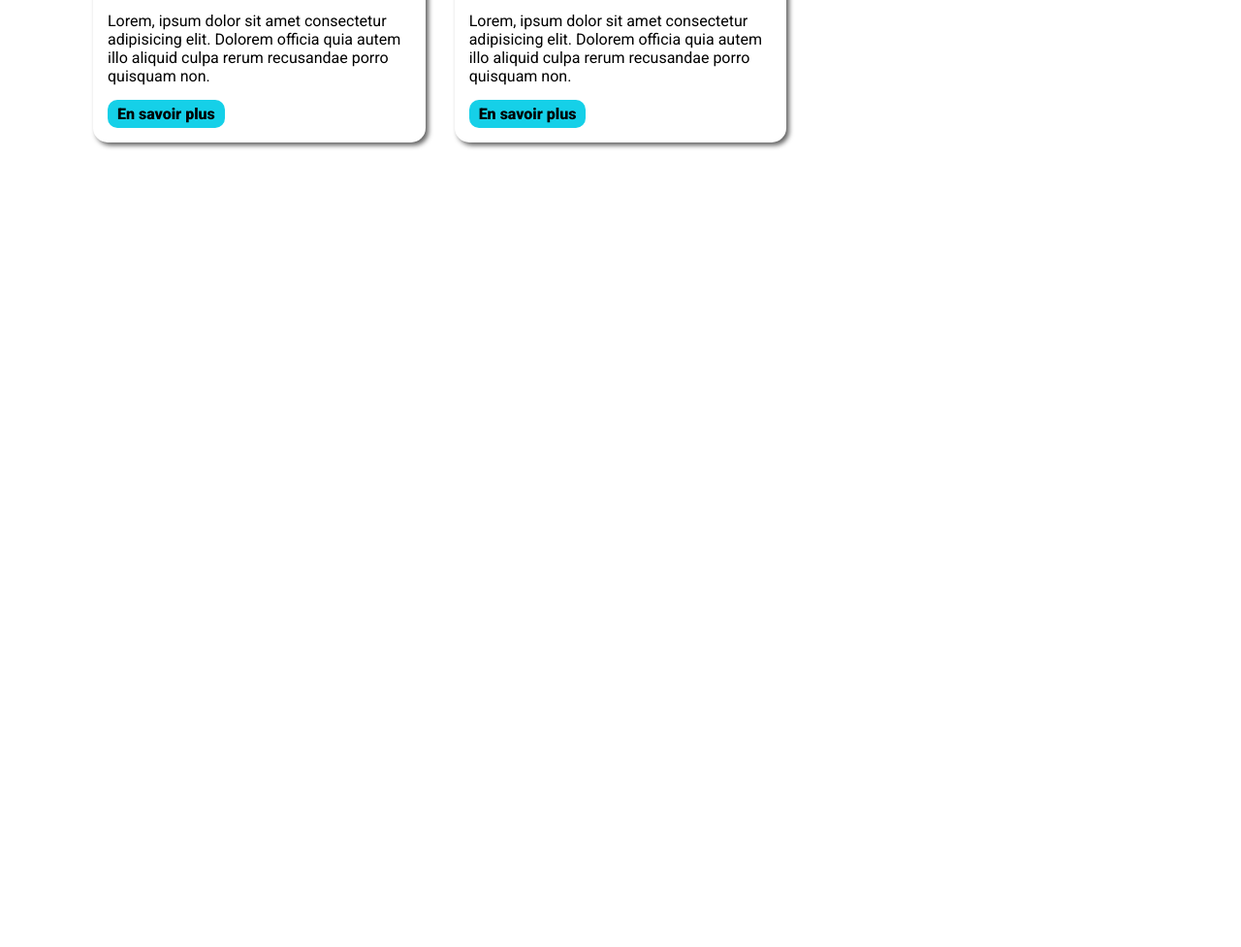
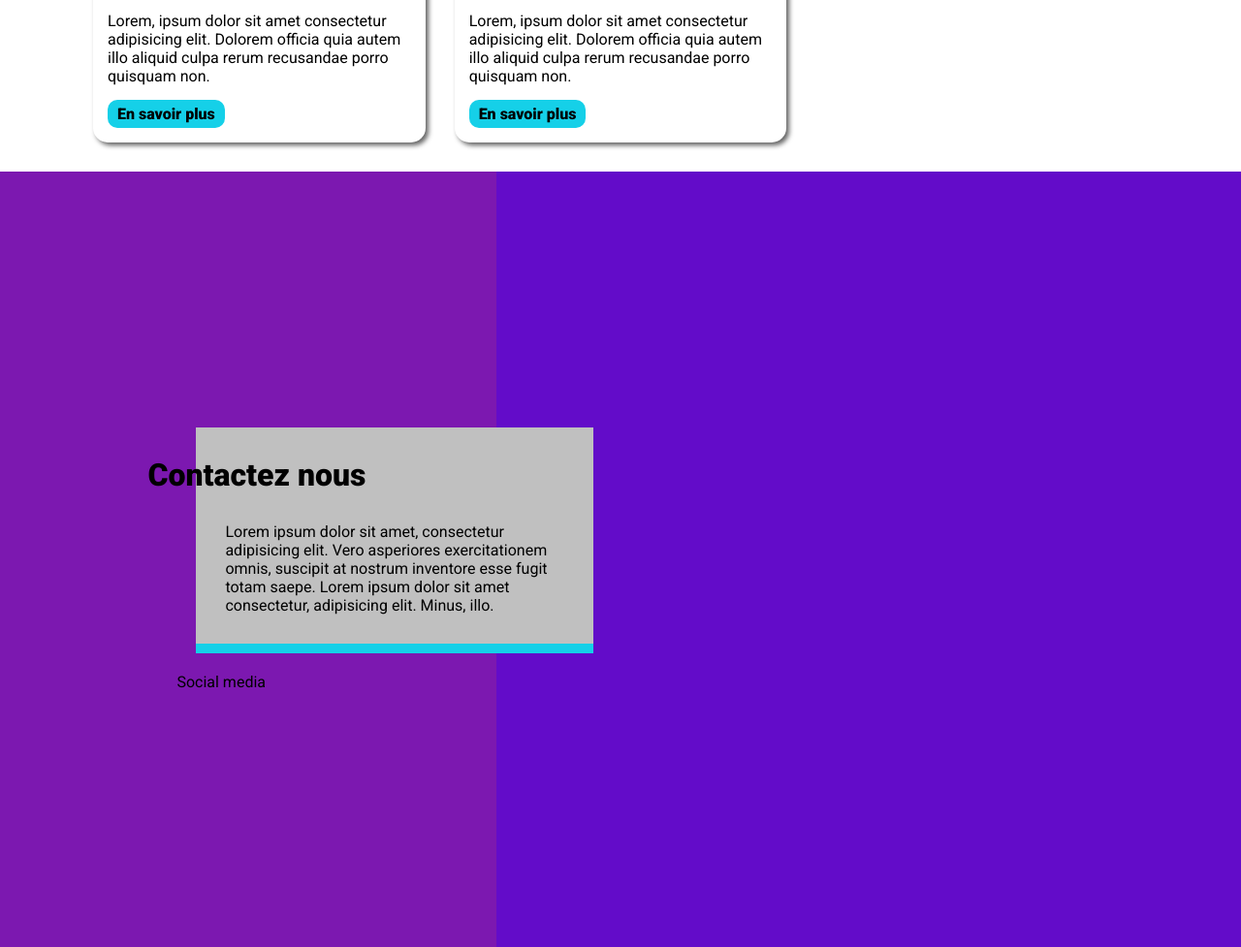
Before and after one commit to webepse/web1---webschool, a plain HTML site: page index.html in a window 1280 px wide. Shown: the part 2125-3102 px from the top of the page at 97% size. Before the commit the page ends 2302 px from the top, so only its background shows below. Drawn offline with Linux system fonts and the light colour scheme.

Commit message:
contact gauche

```diff
--- a/assets/style.scss
+++ b/assets/style.scss
@@ -217,3 +217,76 @@ header{
     }
 
 }
+
+#contact{
+    display: flex;
+    flex-wrap: wrap;
+
+    .gauche{
+        width: 40%;
+        background-color: $color2;
+        min-height: 100vh;
+        display: flex;
+        justify-content: flex-end;
+        align-items: center;
+
+        @media all and (max-width: 768px)
+        {
+            width: 100%;
+            min-height: 60vh;
+            justify-content: center;
+        }
+
+        .infos{
+            width: 80%;
+
+            #mycontact{
+                position: relative;
+                left: 100px;
+                padding: 30px;
+                background-color: silver;
+                box-shadow: 0 10px 0 $color4;
+
+                @media all and (max-width: 768px)
+                {
+                  left: 0;
+                }
+
+                h3{
+                    margin-bottom: 30px;
+                    font-size: 2em;
+                    position: relative;
+                    left: -80px;
+
+                    @media all and (max-width: 768px)
+                    {
+                      left: 0;
+                    }
+                }
+            }
+
+            #mysocial{
+                margin-top: 30px;
+                position: relative;
+                left: 80px;
+                @media all and (max-width: 768px)
+                {
+                  left: 0;
+                }
+            }
+
+        }
+    }
+
+    .droite{
+        width: 60%;
+        background-color: $color1;
+        min-height: 100vh;
+
+        @media all and (max-width: 768px)
+        {
+            width: 100%;
+            min-height: 100vh;
+        }
+    }
+}
--- a/index.html
+++ b/index.html
@@ -114,5 +114,19 @@
             </div>
         </div>
     </div>
+    <div class="slide" id="contact">
+        <div class="gauche">
+            <div class="infos">
+                <div id="mycontact">
+                    <h3>Contactez nous</h3>
+                    <p>Lorem ipsum dolor sit amet, consectetur adipisicing elit. Vero asperiores exercitationem omnis, suscipit at nostrum inventore esse fugit totam saepe. Lorem ipsum dolor sit amet consectetur, adipisicing elit. Minus, illo. </p>
+                </div>
+                <div id="mysocial">
+                    Social media
+                </div>
+            </div>
+        </div>
+        <div class="droite"></div>
+    </div>
 </body>
 </html>
```
Also changed, not shown: build/style.css, 1 other file.
